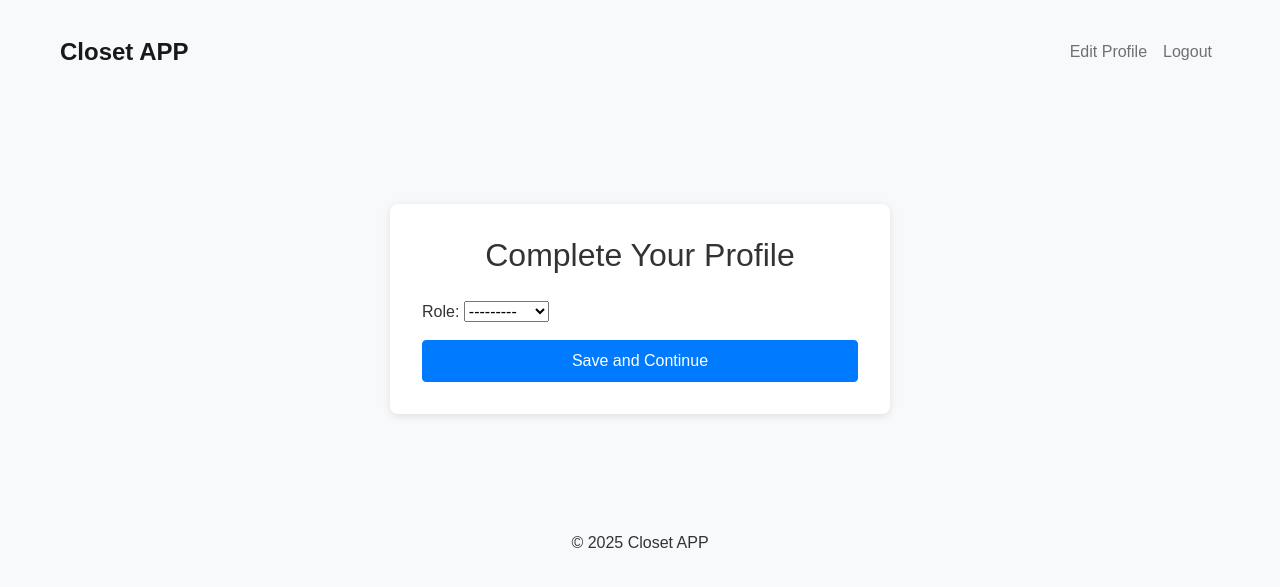
After one commit to bradyp19/Clothing-Library, a Django app: page /start/profile-setup/ in a window 1280 px wide. The commit adds this page. Shown: the top 587 px of the page. Run offline with Django 4.2, Linux system fonts and the light colour scheme; the visitor is signed in with stand-in values (Sample User, id 1); data comes from the database, SQL or seed files in the repository; parts of the project's set-up code (start-up, migrations or seed data) failed here and were passed over.

Commit message:
bootstrap some of the htmls, need more work

```diff
--- /dev/null
+++ b/login/static/login/style.css
@@ -0,0 +1,92 @@
+/* main.css */
+
+* {
+    box-sizing: border-box;
+    margin: 0;
+    padding: 0;
+  }
+
+  body {
+    font-family: Arial, sans-serif;
+    background-color: #f8f9fa;
+    color: #333;
+    line-height: 1.6;
+  }
+
+  /* Container for main content */
+  .container {
+    max-width: 1200px;
+    margin: 0 auto;
+    padding: 20px;
+  }
+
+  /* Navbar styles */
+  .navbar {
+    margin-bottom: 1rem;
+  }
+
+  .navbar-brand {
+    font-size: 1.5rem;
+    font-weight: bold;
+  }
+
+  /* Card styling for forms and auth pages */
+  .card {
+    border: none;
+    border-radius: 8px;
+    box-shadow: 0 2px 8px rgba(0, 0, 0, 0.1);
+    margin: 2rem auto;
+  }
+
+  .card-body {
+    padding: 2rem;
+  }
+
+  /* Form styles */
+  .form-label {
+    font-weight: 600;
+    margin-bottom: 0.5rem;
+  }
+
+  .form-control {
+    border: 1px solid #ced4da;
+    border-radius: 0.25rem;
+    padding: 0.5rem 0.75rem;
+    margin-bottom: 1rem;
+  }
+
+  /* Button styling */
+  .btn {
+    font-size: 1rem;
+    padding: 0.5rem 1rem;
+    border-radius: 0.25rem;
+  }
+
+  .btn-primary {
+    background-color: #007bff;
+    border: 1px solid #007bff;
+  }
+
+  .btn-primary:hover {
+    background-color: #0056b3;
+    border-color: #0056b3;
+  }
+
+  .btn-danger {
+    background-color: #dc3545;
+    border: 1px solid #dc3545;
+  }
+
+  .btn-danger:hover {
+    background-color: #c82333;
+    border-color: #bd2130;
+  }
+
+  /* Footer styles */
+  .footer {
+    margin-top: 2rem;
+    padding: 1rem 0;
+    background-color: #f8f9fa;
+    text-align: center;
+    color: #6c757d;
+  }
--- a/login/templates/login/base.html
+++ b/login/templates/login/base.html
@@ -1,22 +1,43 @@
+{% load static %}
+
 <!DOCTYPE html>
 <html lang="en">
-<head>
+
+    <head>
     <meta charset="UTF-8">
-    <meta name="viewport" content="width=device-width, initial-scale=1.0">
-    <title>Closet App</title>
-</head>
-<body>
-    <header>
-        <!-- <h1>Welcome to Closet Dashboard</h1> -->
-    </header>
+    <meta name="viewport" content="width=device-width, initial-scale=1">
+    <title>{% block title %}Closet App{% endblock %}</title>
+    <!-- Bootstrap CSS -->
+    <link href="https://cdn.jsdelivr.net/npm/bootstrap@5.0.2/dist/css/bootstrap.min.css" rel="stylesheet">
+    <!-- Custom CSS -->
+    <link rel="stylesheet" href="{% static 'login/style.css' %}">
+    </head>
 
-    <main>
-        {% block content %}
-        {% endblock %}
-    </main>
+    <body>
+        <nav class="navbar navbar-expand-lg navbar-light bg-light">
+          <div class="container">
+            <a class="navbar-brand" href="#">Closet APP</a>
+            <div class="collapse navbar-collapse" id="navbarNav">
+              <ul class="navbar-nav ms-auto">
+                {% if user.is_authenticated %}
+                  <li class="nav-item"><a class="nav-link" href="{% url 'login:profile_edit' %}">Edit Profile</a></li>
+                  <li class="nav-item"><a class="nav-link" href="{% url 'account_logout' %}">Logout</a></li>
+                {% else %}
+                  <li class="nav-item"><a class="nav-link" href="{% url 'account_login' %}">Login</a></li>
+                  <li class="nav-item"><a class="nav-link" href="{% url 'account_signup' %}">Signup</a></li>
+                {% endif %}
+              </ul>
+            </div>
+          </div>
+        </nav>
+        <div class="container my-5">
+          {% block content %}{% endblock %}
+        </div>
+        <footer class="bg-light text-center py-3">
+          <p class="mb-0">© 2025 Closet APP</p>
+        </footer>
+        <!-- Bootstrap JS -->
+        <script src="https://cdn.jsdelivr.net/npm/bootstrap@5.0.2/dist/js/bootstrap.bundle.min.js"></script>
+    </body>
 
-    <footer>
-        <!-- <p>&copy; 2025 Closet App</p> -->
-    </footer>
-</body>
 </html>
--- a/login/templates/login/dashboard.html
+++ b/login/templates/login/dashboard.html
@@ -1,6 +1,7 @@
 {% extends "login/base.html" %}
 
 {% block content %}
+
     <h1>Welcome to Closet Dashboard</h1>
 
     <h2>Welcome, {{ user.email }}!</h2>
--- /dev/null
+++ b/login/templates/login/librarian_dashboard.html
@@ -0,0 +1,6 @@
+{% extends "login/base.html" %}
+{% block title %}Librarian Dashboard{% endblock %}
+{% block content %}
+<h2>Librarian Dashboard</h2>
+<p>Welcome, {{ user.username }}. This is your librarian dashboard!</p>
+{% endblock %}
--- /dev/null
+++ b/login/templates/login/profile_setup.html
@@ -0,0 +1,19 @@
+{% extends "login/base.html" %}
+
+{% block title %}Profile Setup{% endblock %}
+{% block content %}
+
+  <div class="card mx-auto" style="max-width: 500px;">
+    <div class="card-body">
+      <h2 class="card-title text-center mb-4">Complete Your Profile</h2>
+      <form method="post">
+        {% csrf_token %}
+        {{ form.as_p }}
+        <div class="d-grid">
+          <button type="submit" class="btn btn-primary">Save and Continue</button>
+        </div>
+      </form>
+    </div>
+  </div>
+
+{% endblock %}
--- a/mysite/settings.py
+++ b/mysite/settings.py
@@ -128,8 +128,10 @@ AUTHENTICATION_BACKENDS = [
 
 SITE_ID = 1
 
-LOGIN_REDIRECT_URL = "http://127.0.0.1:8000/start/dashboard/"  # Redirect users after login
+# LOGIN_REDIRECT_URL = "http://127.0.0.1:8000/start/dashboard/"  # Redirect users after login
 # LOGIN_REDIRECT_URL = "http://127.0.0.1:8000/accounts/3rdparty/"  # Redirect users after login
+LOGIN_REDIRECT_URL = 'http://127.0.0.1:8000/start/profile-setup/'
+
 
 LOGOUT_REDIRECT_URL = "/"  # Redirect after logout, CAN BE CHANGED TO THE LOGOUT PAGE
 
```
Also changed, not shown: login/templates/login/librarian_list.html (deleted, +0 -15 lines), login/templates/login/login.html (+35 -31 lines), login/templates/login/logout.html (+17 -16 lines), login/templates/login/patron_dashboard.html (added, +8 -0 lines), login/templates/login/patron_list.html (deleted, +0 -16 lines), login/templates/login/profile_edit.html (added, +18 -0 lines). Lines whose indentation alone changed are shown as unchanged.
